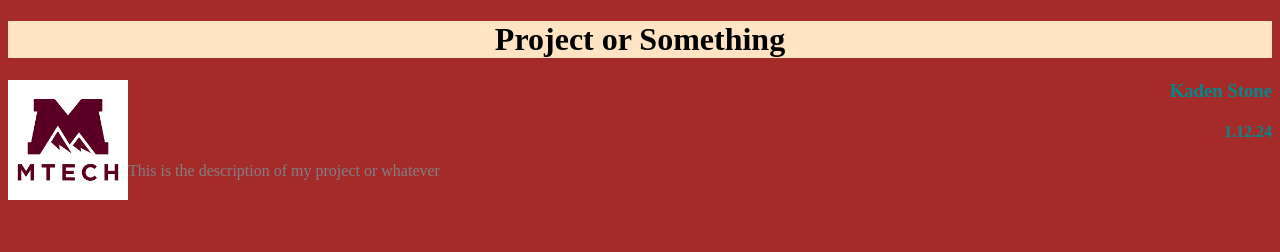
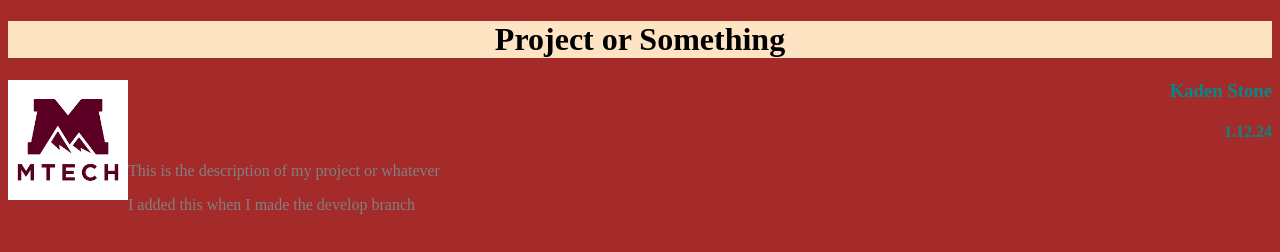
Before and after one commit to KadenCStone/Project1-Inclass, a plain HTML site: page project.html in a window 1280 px wide. Drawn offline with Linux system fonts and the light colour scheme.

Commit message:
added some text on this branch?

```diff
--- a/project.html
+++ b/project.html
@@ -12,5 +12,6 @@
     <h3>Kaden Stone</h3>
     <h4>1.12.24</h4>
     <p>This is the description of my project or whatever</p>
+    <p>I added this when I made the develop branch</p>
 </body>
 </html>
```
